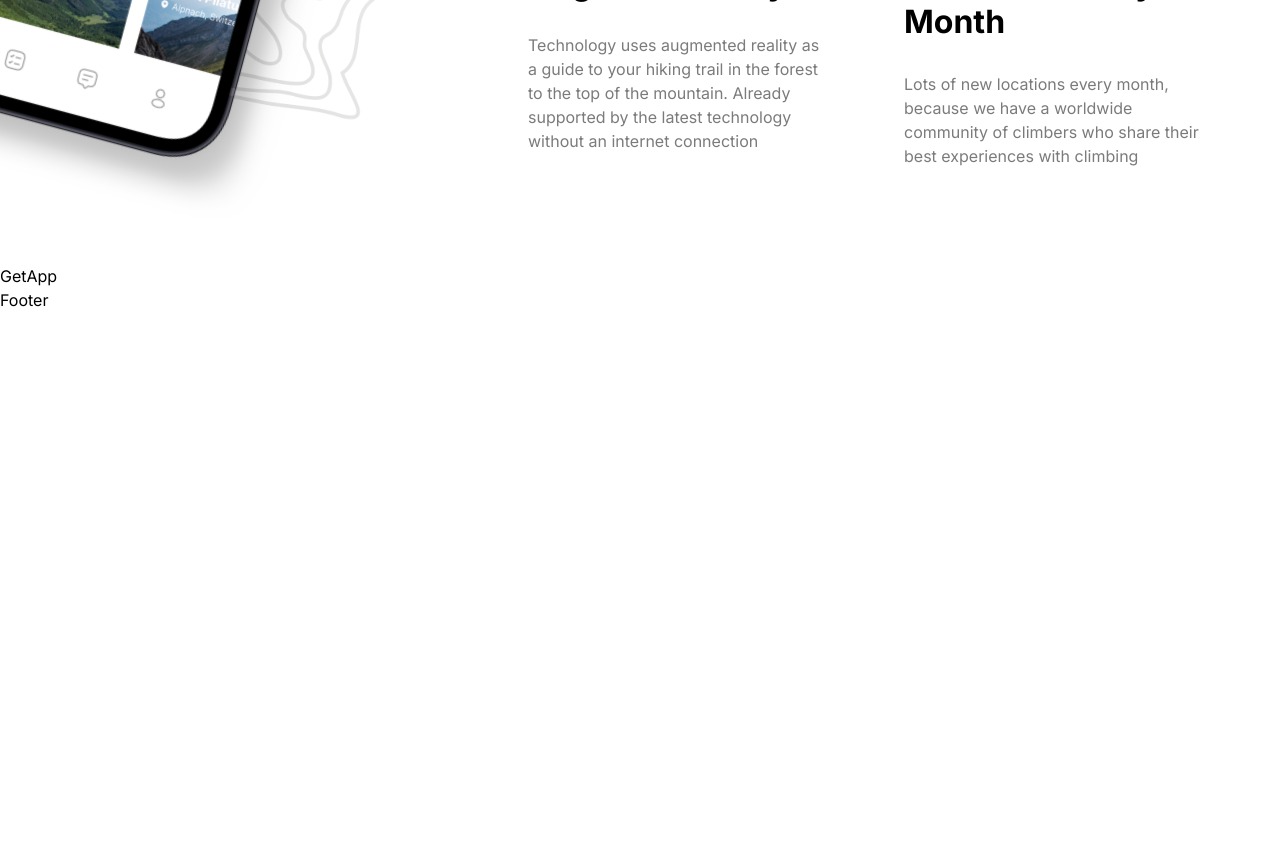
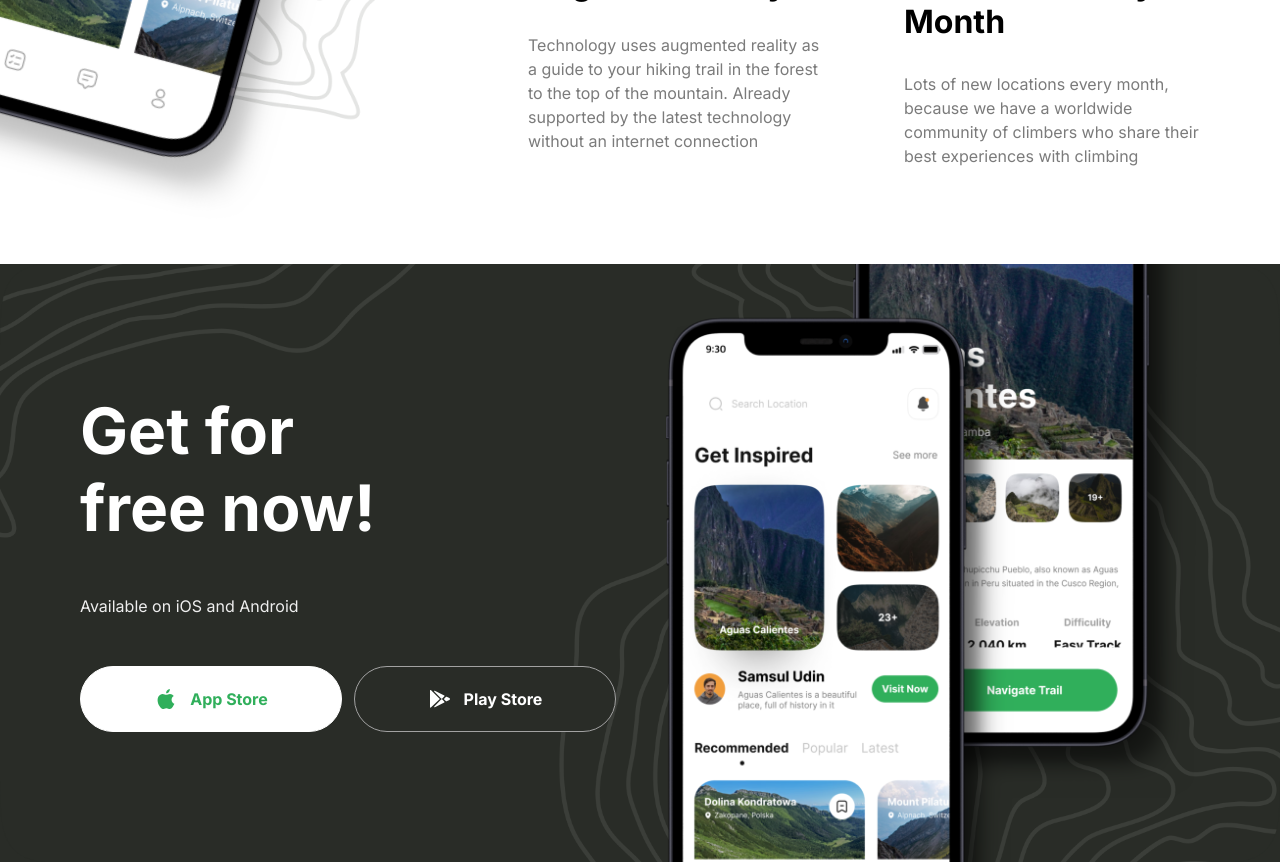
Before and after one commit to morganwalkup/nextjs-travel-app, a Next.js app: page / in a window 1280 px wide. Shown: the part 3560-4424 px from the top of the page. Before the commit the page ends 3872 px from the top, so only its background shows below. Built offline with nearby package versions, Linux system fonts and the light colour scheme.

Commit message:
GetApp section

```diff
--- a/components/Button.tsx
+++ b/components/Button.tsx
@@ -4,17 +4,18 @@
   type: 'button' | 'submit';
   title: string;
   icon?: string;
-  variant: 'btn_dark_green' | 'btn_green' | 'btn_white_text';
+  variant: 'btn_dark_green' | 'btn_green' | 'btn_white_text' | 'btn_white' | 'btn_dark_green_outline';
+  full?: boolean;
 }
 
-const Button = ({ type, title, icon, variant}: ButtonProps) => {
+const Button = ({ type, title, icon, variant, full}: ButtonProps) => {
   return (
     <button
       type={type}
-      className={`flexCenter gap-3 rounded-full border ${variant}`}
+      className={`flexCenter gap-3 rounded-full border ${variant} ${full && 'w-full'}`}
     >
       {icon && <Image src={icon} alt={title} width={24} height={24} />}
-      <label className="bold-16 whitespace-nowrap">{title}</label>
+      <label className="bold-16 whitespace-nowrap cursor-pointer">{title}</label>
     </button>
   );
 }
--- a/components/GetApp.tsx
+++ b/components/GetApp.tsx
@@ -1,6 +1,24 @@
+import Image from "next/image";
+import Button from "./Button";
+
 const GetApp = () => {
   return (
-    <div>GetApp</div>
+    <section className="flexCenter w-full flex-col pb-[100px]">
+      <div className="get-app">
+        <div className="z-20 flex w-full flex-1 flex-col items-start justify-center gap-12">
+          <h2 className="bold-40 lg:bold-64 xl:max-w-[320px]">Get for free now!</h2>
+          <p className="regular-16 text-gray-10">Available on iOS and Android</p>
+          <div className="flex w-full flex-col gap-3 whitespace-nowrap xl:flex-row">
+            <Button type="button" title="App Store" icon="/apple.svg" variant="btn_white" full />
+            <Button type="button" title="Play Store" icon="/android.svg" variant="btn_dark_green_outline" full />
+          </div>
+        </div>
+
+        <div className="flex flex-1 items-center justify-end">
+          <Image src="/phones.png" alt="phones" width={550} height={870} />
+        </div>
+      </div>
+    </section>
   );
 };
 
```
